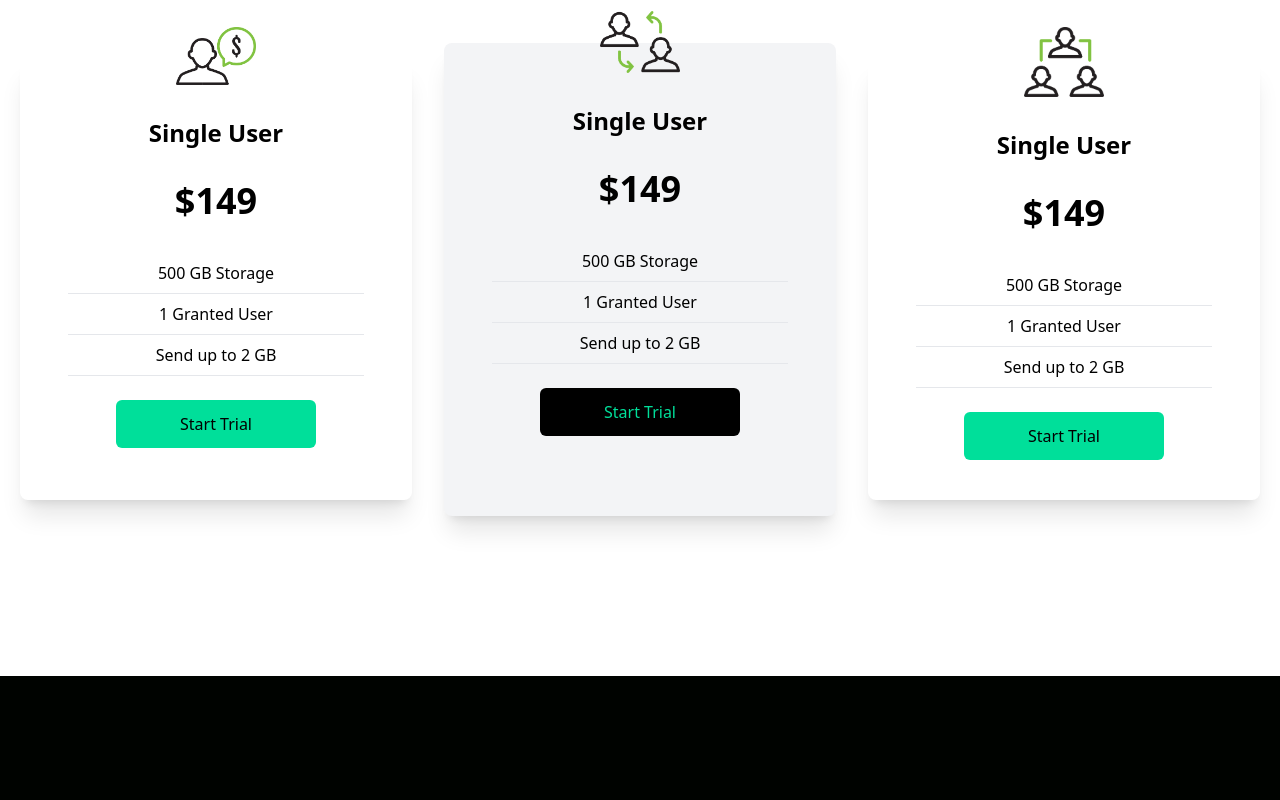
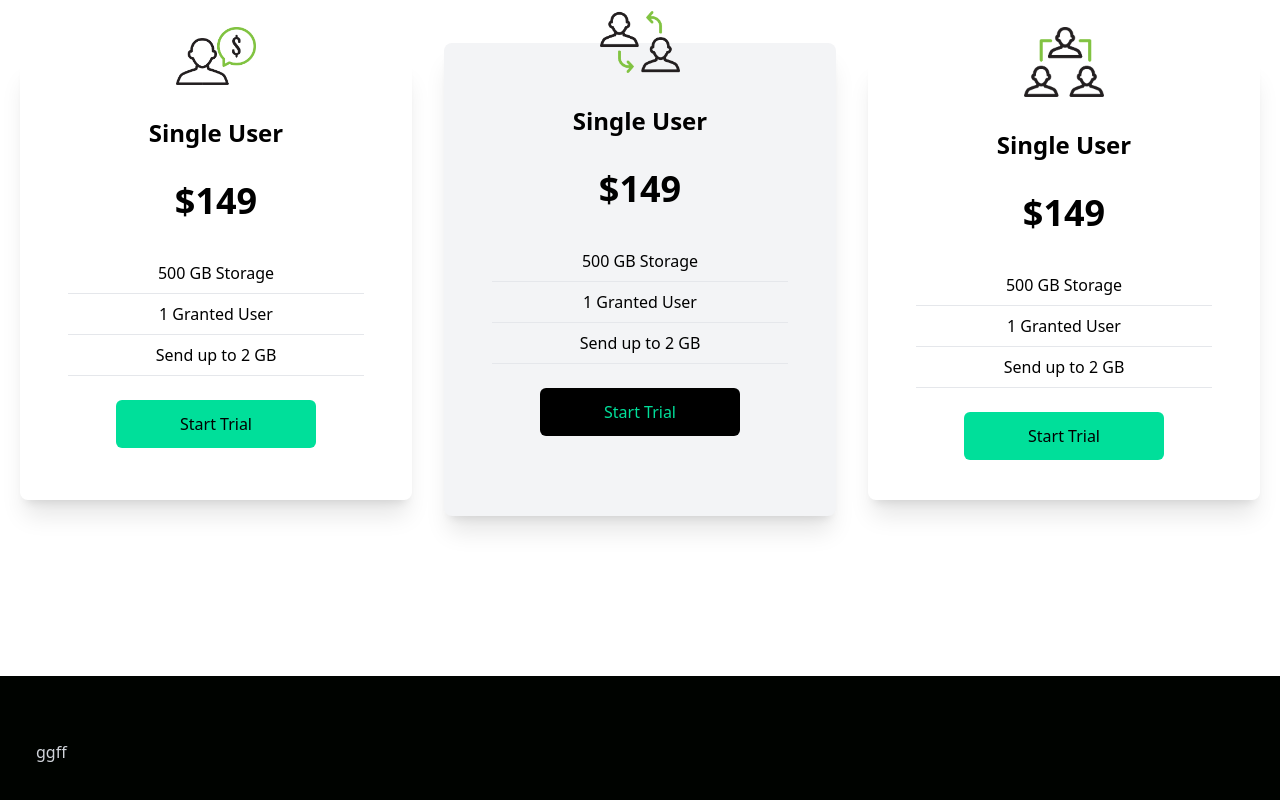
Before and after one commit to Typher7/finance-web, a React (Create React App) app: page / in a window 1280 px wide. Shown: the part 1798-2598 px from the top of the page. Before the commit the page ends 2474 px from the top, so only its background shows below. Built offline with nearby package versions, Linux system fonts and the light colour scheme.

Commit message:
Footer started

```diff
--- a/src/App.js
+++ b/src/App.js
@@ -4,6 +4,7 @@ import Hero from "./components/Hero";
 import Analytics from "./components/Analytics";
 import Newsletter from "./components/Newsletter";
 import Cards from "./components/Cards";
+import Footer from "./components/Footer";
 
 function App() {
   return (
@@ -13,6 +14,7 @@ function App() {
       <Analytics />
       <Newsletter />
       <Cards />
+      <Footer />
     </div>
   );
 }
--- /dev/null
+++ b/src/components/Footer.jsx
@@ -0,0 +1,18 @@
+import React from 'react'
+import {
+    FaDribbbleSquare,
+    FaFacebookSquare,
+    FaGitHubSquare,
+    FaInstagram,
+    FaTwitterSquare,
+} from 'react-icons/fa'
+
+const Footer = () => {
+  return (
+    <div className='max-w-[1240px] mx-auto py-16 px-4 grid lg:grid-cols-3 gap-8 text-gray-300'>
+ggff
+    </div>
+  )
+}
+
+export default Footer
```
